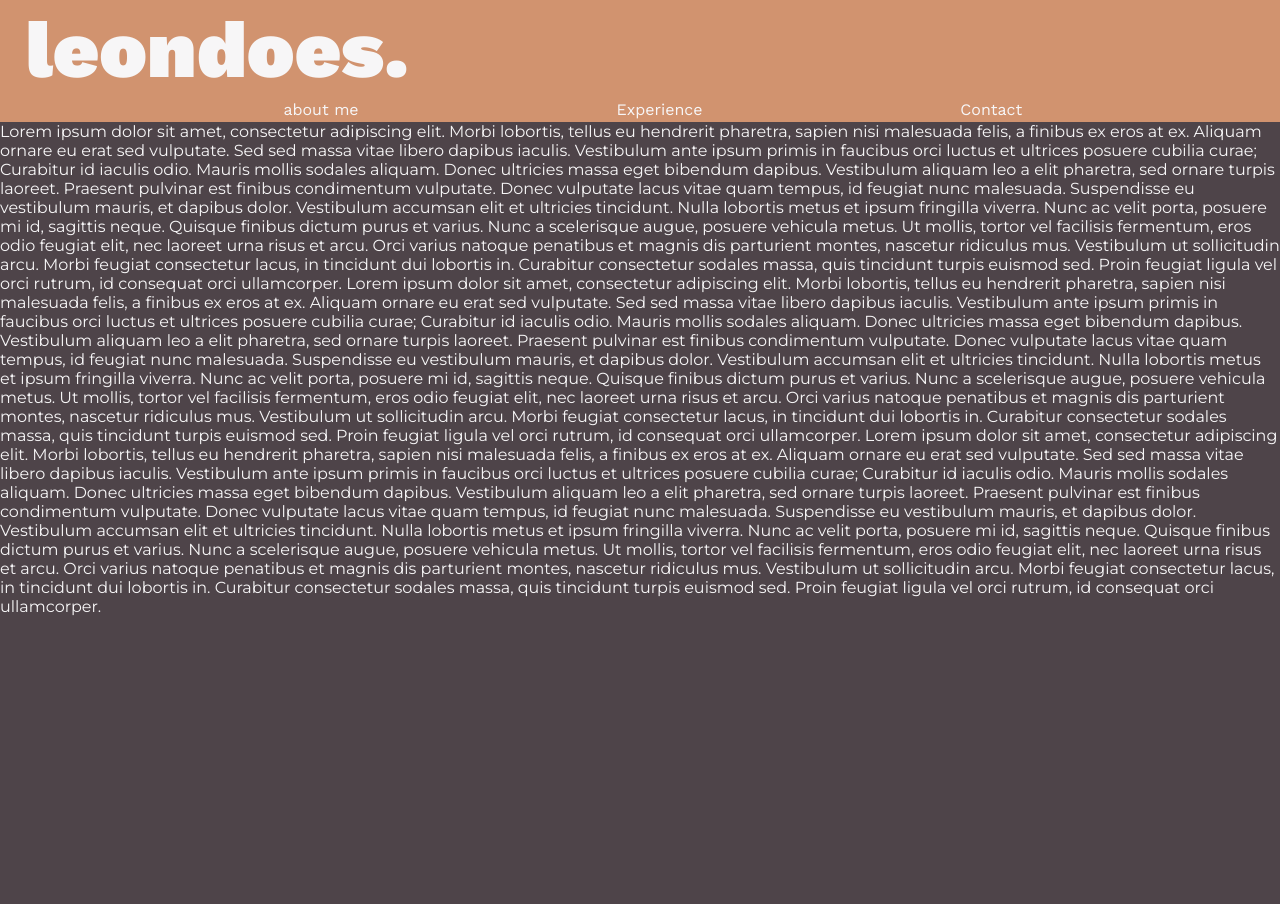
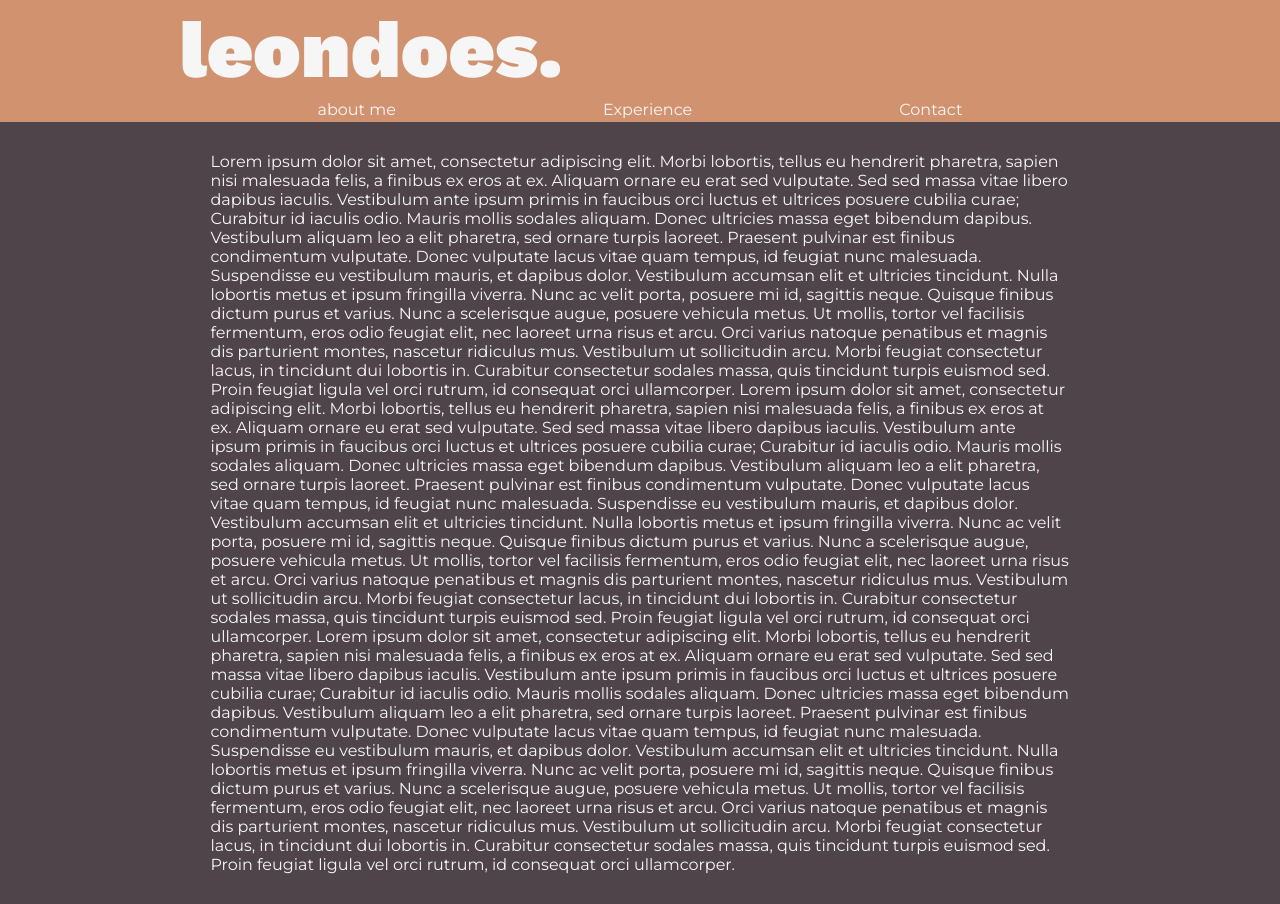
Before and after one commit to leondoes/reactrain, a React (Create React App) app: page /AboutMe in a window 1280 px wide. Before the commit the page ends 800 px from the top, so only its background shows below. Built offline with nearby package versions, Linux system fonts and the light colour scheme.

Commit message:
:lipstick: fixed alingment of certain elements and added basic card in experience page (#9)

```diff
--- /dev/null
+++ b/src/common/theme.js
@@ -0,0 +1,9 @@
+//Supported resolutions
+
+export const device = {
+  mobileS: `(max-width: 600px)`,
+  mobile: `(min-width: 600px)`,
+  tablet: `(min-width: 768px)`,
+  desktop: `(min-width: 992px)`,
+  desktopL: `(min-width: 1200px)`,
+};
--- a/src/components/Experience/styled.js
+++ b/src/components/Experience/styled.js
@@ -1,18 +1,20 @@
 import styled from "styled-components";
+import { device } from "../../common/theme";
 
 export const Deck = styled.div`
-display: flex;
-flex-direction: column;
-justify-content: center;
-margin: auto;
-`
+  margin: auto;
+`;
 
 export const Card = styled.div`
   box-shadow: 0 10px 4px -4px rgb(0 0 0 / 0.2);
-  margin-top: 5%;
   padding: 10px;
   height: 500px;
   width: 900px;
   border-radius: 10px;
-  background-color: #9B9EA6;
+  background-color: #9b9ea6;
+  margin-bottom: 30px;
+
+  @media ${device.tablet} {
+
+  }
 `;
--- a/src/components/NavBarLinks/styled.js
+++ b/src/components/NavBarLinks/styled.js
@@ -1,5 +1,6 @@
 import styled from "styled-components";
 import { Link } from "react-router-dom";
+import { device } from "../../common/theme";
 
 export const LinkContainer = styled.div`
   display: flex;
@@ -7,7 +8,6 @@ export const LinkContainer = styled.div`
 `;
 
 export const StyledLink = styled(Link)`
-  font-family: "Work Sans";
   &:focus,
   &:visited,
   &:hover,
@@ -21,4 +21,8 @@ export const StyledLink = styled(Link)`
     transition: color 1s;
     color: #4E4449;
   }
+
+  @media ${device.mobileS} {
+      display: none;
+    }
 `;
--- a/src/components/navbar/styled.js
+++ b/src/components/navbar/styled.js
@@ -12,7 +12,6 @@ export const NavBarStyled = styled.div`
   justify-content: space-evenly;
   color: #F7F6F7;
   border: 0;
-  padding-left: 2%;
   height: ${navBarHeight - 1 + "px"}; /* subtract 1 for border*/
   transition: height 0.4s ease 0s;
 `;
@@ -21,4 +20,5 @@ export const NavBarLogo = styled.div`
 font-family: 'Work Sans';
 font-weight: 900;
 font-size: 80px;
+padding-left: 69px;
 `
--- a/src/layout/pageLayout/styled.js
+++ b/src/layout/pageLayout/styled.js
@@ -1,17 +1,15 @@
 import styled from "styled-components";
-
-
+import { device } from "../../common/theme";
 
 export const PageContainer = styled.div`
-  font-family: 'Montserrat', sans-serif;
-  color: #F7F6F7;
+  font-family: "Montserrat", sans-serif;
+  color: #f7f6f7;
   background-color: #4e4449;
-
 
   display: grid;
   grid-template-columns:
     1fr
-    min(145ch, 100%)
+    min(100ch, 100%)
     1fr;
   > * {
     grid-column: 2;
@@ -19,20 +17,35 @@ export const PageContainer = styled.div`
   /* Colouring of LEFT side of navbar */
   &:before {
     content: "";
-    background-color: #D1936F;
+    position:sticky;
+    background-color: #d1936f;
     grid-row: 1;
     grid-column: 1;
+    top: 0;
+
+    @media ${device.mobileS} {
+      display: none;
+    }
   }
   /* Colouring of RIGHT side of navbar */
   &:after {
     content: "";
-    background-color: #D1936F;
+    position: sticky;
+    background-color: #d1936f;
     grid-row: 1;
     grid-column: 3;
     z-index: 2;
+    top: 0;
+
+    @media ${device.mobileS} {
+      display: none;
+    }
   }
 `;
 
 export const ContentContainer = styled.div`
 display: flex;
+margin: 30px 100px 30px 100px;
+
+
 `;
```
Also changed, not shown: 1 other file (tests, documents, lock files or other folders).
